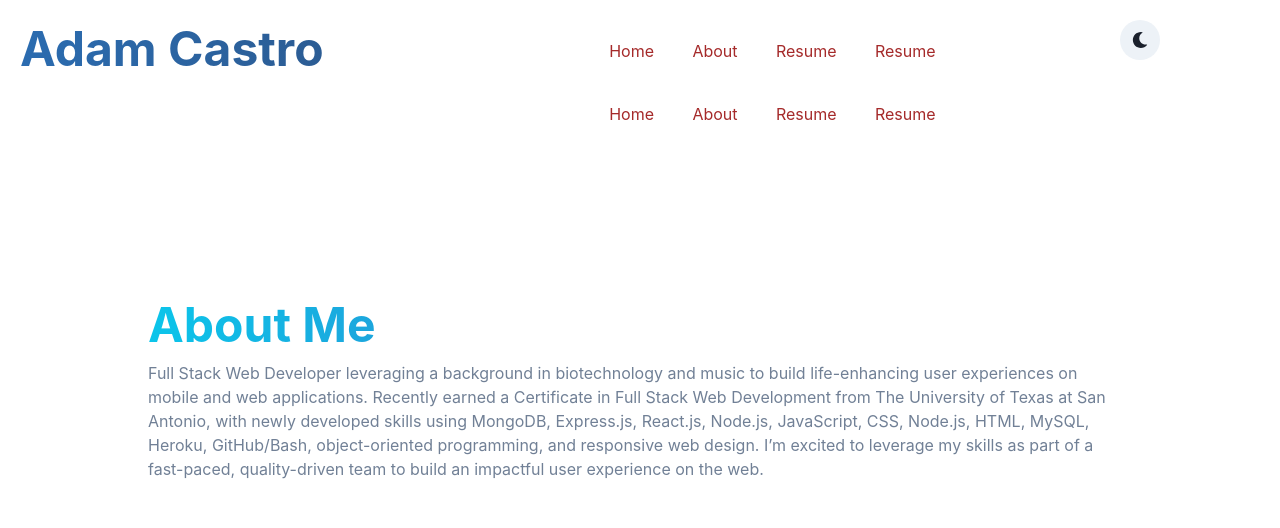
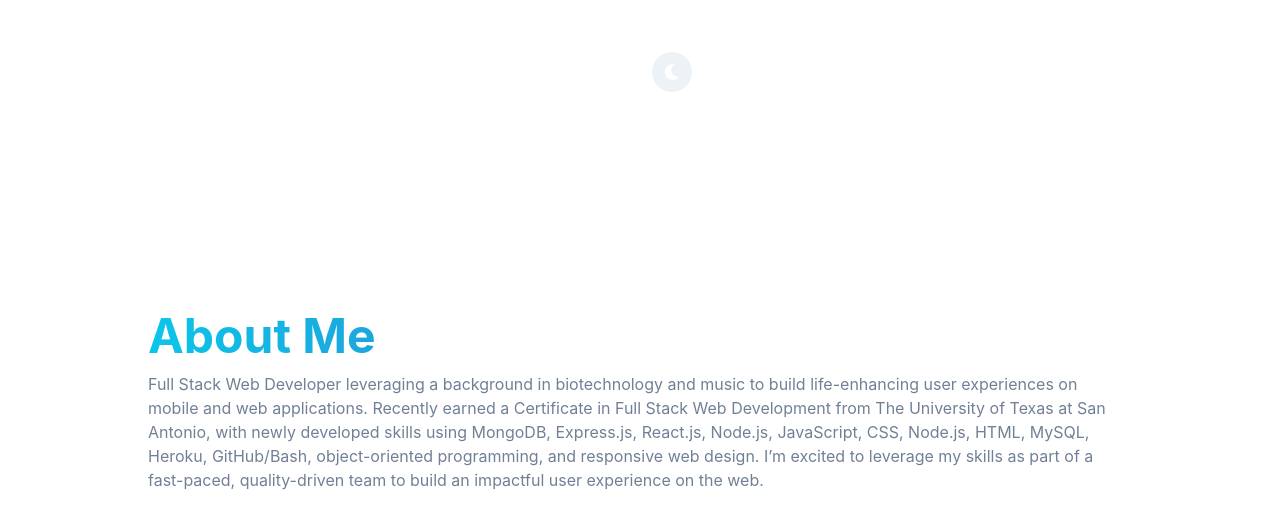
Before and after one commit to avc0021/Portfolio-3.0, a React (Create React App) app: page / in a window 1280 px wide. Shown: the top 528 px of the page. Built offline with nearby package versions, Linux system fonts and the light colour scheme.

Commit message:
hamburger working

```diff
--- a/src/components/Nav/nav.js
+++ b/src/components/Nav/nav.js
@@ -4,50 +4,129 @@ import React from "react";
 import { FaSun, FaMoon } from "react-icons/fa";
 import { IconButton } from "@chakra-ui/button";
 import { useColorMode } from "@chakra-ui/color-mode";
-import { Flex, Stack, Heading, Box, Spacer } from "@chakra-ui/layout";
+import { Flex, Stack, Box, Link, Text } from "@chakra-ui/layout";
+import { Button } from '@chakra-ui/react'
 import MobileNavigation from "./MobileNavigation";
 import Navigation from "./Navigation";
-//import './Nav.css';
 import './Nav.css';
 
 
-function Nav() {
+const Nav = (props) => {
   const { colorMode, toggleColorMode } = useColorMode();
   const isDark = colorMode === "dark";
 
+  const [isOpen, setIsOpen] = React.useState(false);
+
+  const toggle = () => setIsOpen(!isOpen);
+
   return (
-    <Stack>
-      <Flex w="100%">
-        <Box w="500px">
-          <Heading
-            fontSize="5xl"
-            fontWeight="bold"
-            bgGradient="linear(to-r, blue.600, blue.700)"
-            bgClip="text"
-          >
-            Adam Castro
-          </Heading>
-        </Box>
-        <Spacer />
-        <Box w="70px">
+    <NavBarContainer {...props}>
           <IconButton
             ml={600}
             icon={isDark ? <FaSun /> : <FaMoon />}
             isRound="true"
             onClick={toggleColorMode}
           ></IconButton>
-        </Box>
-        <Spacer />
-        <Box>
-        <div className="navlinks">
-        <MobileNavigation />
-            <Navigation />
-            </div>
+      <MenuToggle toggle={toggle} isOpen={isOpen} />
+      <MenuLinks isOpen={isOpen} />
+    </NavBarContainer>
+  );
+};
+
+        const CloseIcon = () => (
+          <svg width="24" viewBox="0 0 18 18" xmlns="http://www.w3.org/2000/svg">
+            <title>Close</title>
+            <path
+              fill="white"
+              d="M9.00023 7.58599L13.9502 2.63599L15.3642 4.04999L10.4142 8.99999L15.3642 13.95L13.9502 15.364L9.00023 10.414L4.05023 15.364L2.63623 13.95L7.58623 8.99999L2.63623 4.04999L4.05023 2.63599L9.00023 7.58599Z"
+            />
+          </svg>
+        );
+
+        const MenuIcon = () => (
+          <svg
+            width="24px"
+            viewBox="0 0 20 20"
+            xmlns="http://www.w3.org/2000/svg"
+            fill="white"
+          >
+            <title>Menu</title>
+            <path d="M0 3h20v2H0V3zm0 6h20v2H0V9zm0 6h20v2H0v-2z" />
+          </svg>
+        );
+
+        const MenuToggle = ({ toggle, isOpen }) => {
+          return (
+            <Box display={{ base: "block", md: "none" }} onClick={toggle}>
+              {isOpen ? <CloseIcon /> : <MenuIcon />}
             </Box>
-      </Flex>
-    </Stack>
+          );
+        };
 
-  );
-}
+        const MenuItem = ({ children, isLast, to = "/", ...rest }) => {
+          return (
+            <Link href={to}>
+              <Text display="block" {...rest}>
+                {children}
+              </Text>
+            </Link>
+          );
+        };
+
+        const MenuLinks = ({ isOpen }) => {
+          return (
+            <Box
+              display={{ base: isOpen ? "block" : "none", md: "block" }}
+              flexBasis={{ base: "100%", md: "auto" }}
+            >
+              <Stack
+                spacing={8}
+                align="center"
+                justify={["center", "space-between", "flex-end", "flex-end"]}
+                direction={["column", "row", "row", "row"]}
+                pt={[4, 4, 0, 0]}
+              >
+                <MenuItem to="/">Home</MenuItem>
+                <MenuItem to="/how">How It works </MenuItem>
+                <MenuItem to="/faetures">Features </MenuItem>
+                <MenuItem to="/pricing">Pricing </MenuItem>
+                <MenuItem to="/signup" isLast>
+                  <Button
+                    size="sm"
+                    rounded="md"
+                    color={["primary.500", "primary.500", "white", "white"]}
+                    bg={["white", "white", "primary.500", "primary.500"]}
+                    _hover={{
+                      bg: ["primary.100", "primary.100", "primary.600", "primary.600"]
+                    }}
+                  >
+                    Create Account
+                  </Button>
+                </MenuItem>
+              </Stack>
+            </Box>
+          );
+        };
+
+        const NavBarContainer = ({ children, ...props }) => {
+          return (
+            <Flex
+              as="nav"
+              align="center"
+              justify="space-between"
+              wrap="wrap"
+              w="100%"
+              mb={8}
+              p={8}
+              bg={["primary.500", "primary.500", "transparent", "transparent"]}
+              color={["white", "white", "primary.700", "primary.700"]}
+              {...props}
+            >
+              {children}
+            </Flex>
+          );
+        };
+
+
 
 export default Nav;
```
Also changed, not shown: src/components/Nav/MenuToggle.js (added).
